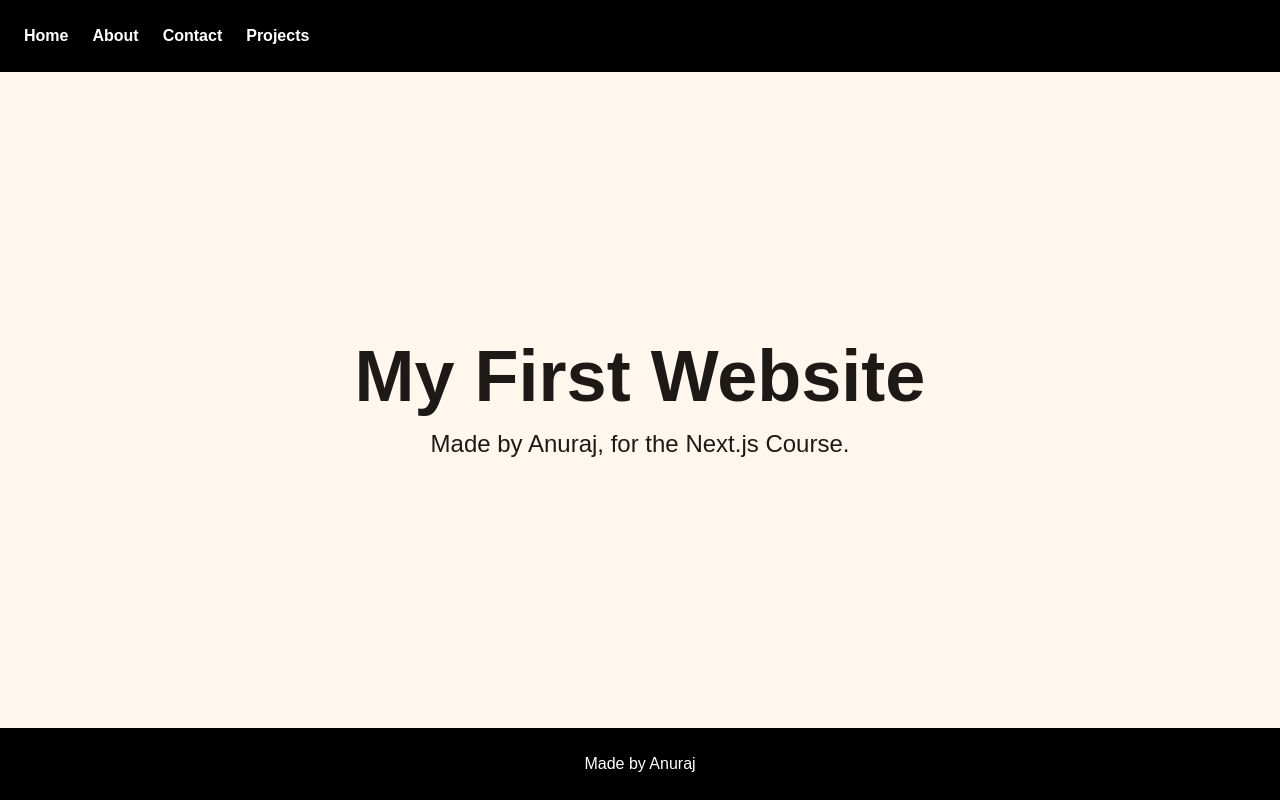
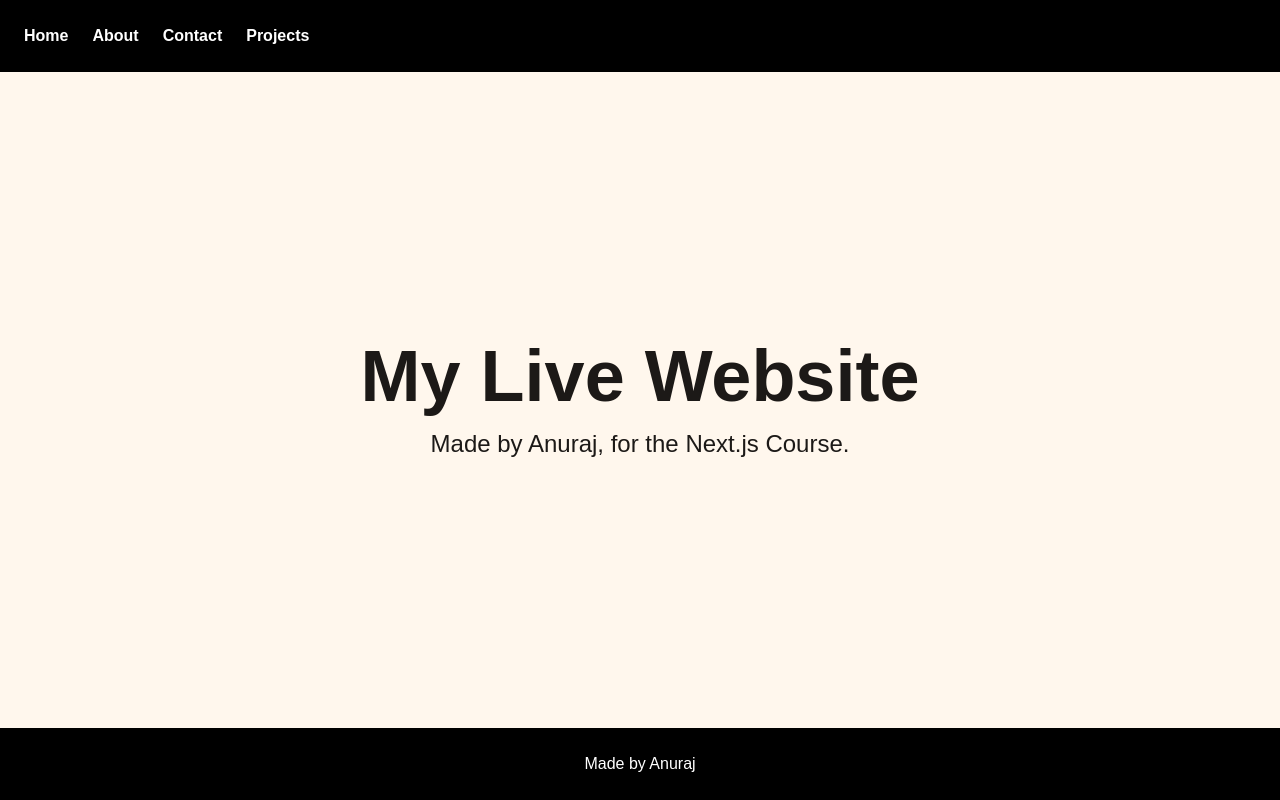
Before and after one commit to anurajthakur333/my-first-app, a Next.js app: page / in a window 1280 px wide. Built offline with nearby package versions, Linux system fonts and the light colour scheme.

Commit message:
Change title to My Live Website
Co-Authored-By: Claude Opus 5.5 <noreply@anthropic.com>

```diff
--- a/app/page.js
+++ b/app/page.js
@@ -1,7 +1,7 @@
 export default function Home() {
   return (
     <main className="flex flex-1 flex-col items-center justify-center gap-4 bg-orange-50 p-12 text-stone-900">
-      <h1 className="text-7xl font-bold">My First Website</h1>
+      <h1 className="text-7xl font-bold">My Live Website</h1>
       <p className="text-2xl">Made by Anuraj, for the Next.js Course.</p>
     </main>
   );
```
